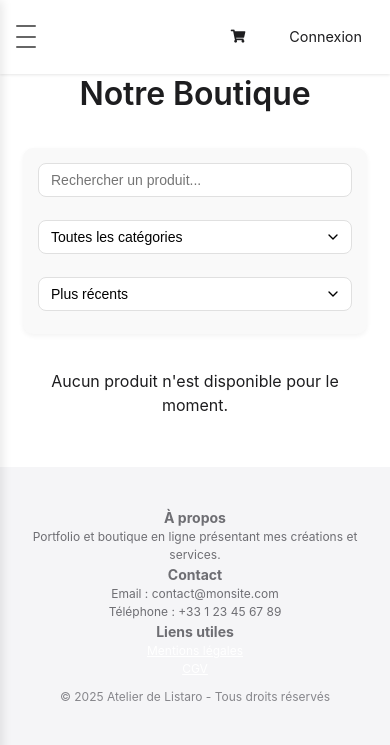
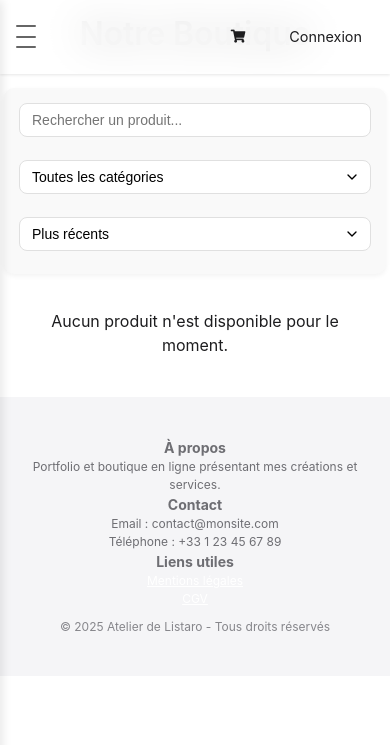
Before and after one commit to listaro75/Atelier_de_Listaro, a PHP site: page /shop.php in a window 390 px wide. Shown: the top 745 px of the page. Run offline with PHP 8.4, Linux system fonts and the light colour scheme; data that the repository does not hold is empty.

Commit message:
Amélioration de la présentation mobile : ajustement des marges, des paddings et des largeurs pour une meilleure expérience utilisateur.

```diff
--- a/_css/mobile-shop.css
+++ b/_css/mobile-shop.css
@@ -1,11 +1,19 @@
 /* Configuration mobile pour shop - 2 produits par ligne compacts */
 @media (max-width: 768px) {
+    /* Supprimer les marges du container principal */
+    .main-container {
+        padding: 10px 0 !important;
+        margin: 0 !important;
+        width: 100% !important;
+    }
+
     .products-grid {
         grid-template-columns: repeat(2, 1fr) !important;
         gap: 8px !important;
-        padding: 0 8px !important;
+        padding: 0 4px !important;
         justify-items: center;
-        align-items: start;
+        width: 100%;
+        max-width: 100vw;
     }
 
     .product-card {
@@ -13,8 +21,9 @@
         box-shadow: 0 1px 4px rgba(0, 0, 0, 0.1);
         transition: transform 0.2s ease;
         background: white;
-        max-width: 180px;
-        margin: 0 auto;
+        width: 100%;
+        max-width: 190px;
+        margin: 0;
     }
 
     .product-card:hover {
@@ -38,7 +47,6 @@
 
     .product-info {
         padding: 8px 6px;
-        text-align: center;
     }
 
     .product-name {
@@ -66,8 +74,9 @@
 
     /* Optimisation des filtres sur mobile */
     .shop-container {
-        padding: 10px 8px;
-        text-align: center;
+        padding: 10px 4px;
+        width: 100%;
+        margin: 0;
     }
 
     .filters {
@@ -95,12 +104,13 @@
 @media (max-width: 320px) {
     .products-grid {
         gap: 6px !important;
-        padding: 0 4px !important;
+        padding: 0 2px !important;
         justify-items: center;
     }
 
     .product-card {
-        max-width: 150px;
+        max-width: 160px;
+        width: 100%;
     }
 
     .product-images {
@@ -109,7 +119,6 @@
 
     .product-info {
         padding: 6px 4px;
-        text-align: center;
     }
 
     .product-name {
```
